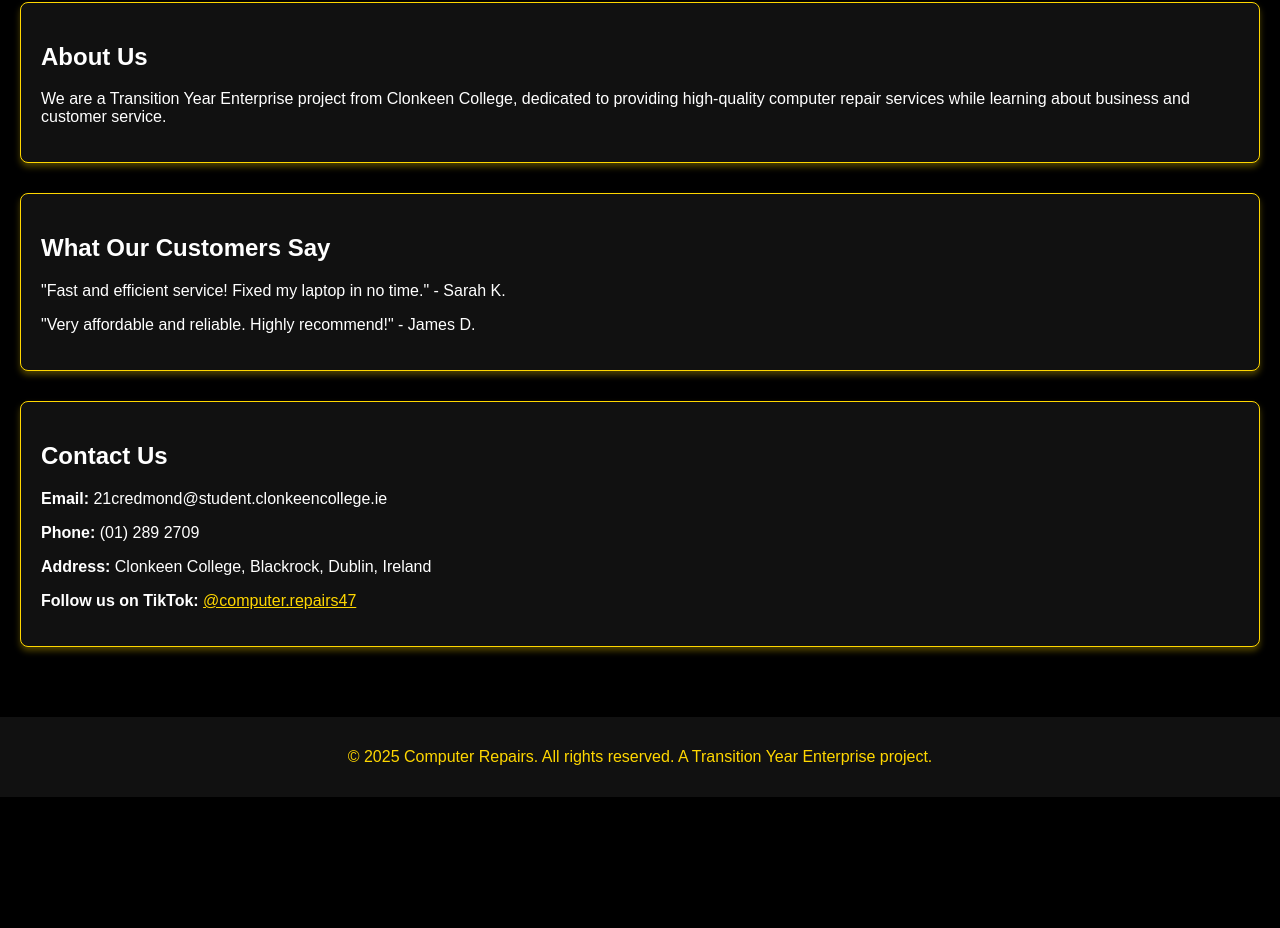
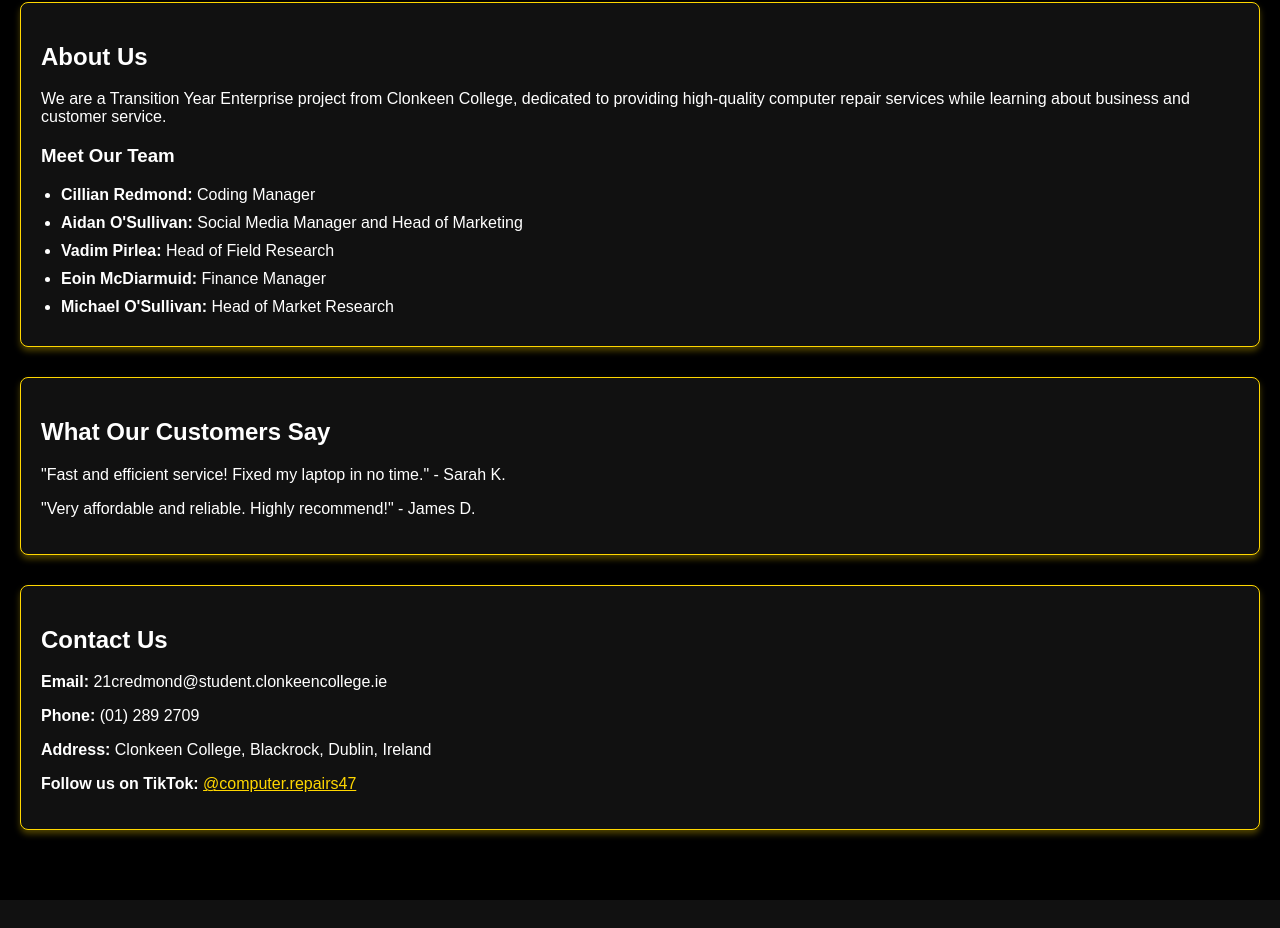
Before and after one commit to ComputerRepairs47/Website, a plain HTML site: page index.html in a window 1280 px wide. Shown: the part 794-1722 px from the top of the page. Before the commit the page ends 1591 px from the top, so only its background shows below. Drawn offline with Linux system fonts and the light colour scheme.

Commit message:
Update index.html

```diff
--- a/index.html
+++ b/index.html
@@ -149,6 +149,14 @@
             <div class="box">
                 <h2>About Us</h2>
                 <p>We are a Transition Year Enterprise project from Clonkeen College, dedicated to providing high-quality computer repair services while learning about business and customer service.</p>
+                <h3>Meet Our Team</h3>
+                <ul>
+                    <li><strong>Cillian Redmond:</strong> Coding Manager</li>
+                    <li><strong>Aidan O'Sullivan:</strong> Social Media Manager and Head of Marketing</li>
+                    <li><strong>Vadim Pirlea:</strong> Head of Field Research</li>
+                    <li><strong>Eoin McDiarmuid:</strong> Finance Manager</li>
+                    <li><strong>Michael O'Sullivan:</strong> Head of Market Research</li>
+                </ul>
             </div>
         </section>
 
```
